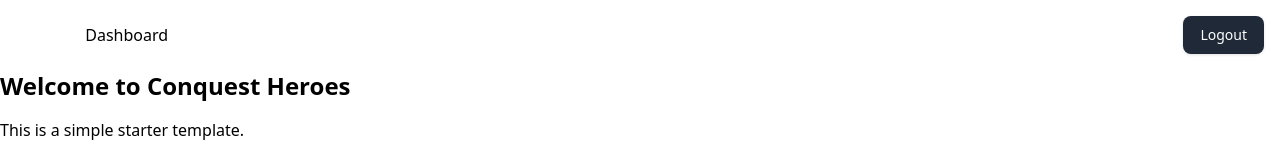
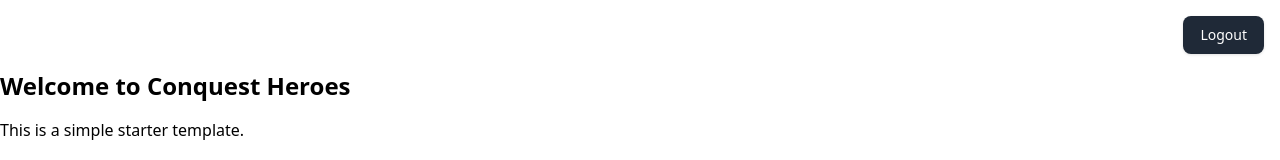
Before and after one commit to robert-s-hogan/vue3-firebase-starter-template, a Vue app: page / in a window 1280 px wide. Shown: the top 160 px of the page. Built offline with nearby package versions, Linux system fonts and the light colour scheme; no server answers; sample sign-in values are in the browser's storage.

Commit message:
Refactor reactive auth state management: router guard, useAuth, BaseNavigation (Closes #3)

```diff
--- a/package.json
+++ b/package.json
@@ -28,6 +28,7 @@
   },
   "dependencies": {
     "firebase": "^10.14.0",
+    "pinia": "3.0.2",
     "vue": "^3.5.10",
     "vue-router": "^4.4.5"
   },
--- a/src/components/molecules/BaseNavigation/BaseNavigation.vue
+++ b/src/components/molecules/BaseNavigation/BaseNavigation.vue
@@ -1,15 +1,16 @@
 <template>
   <nav class="space-x-4">
-    <BaseLink v-if="isAuthenticated" to="/dashboard" class="text-black">
-      Dashboard
-    </BaseLink>
-    <!-- Additional links can be added here -->
+    <!-- only show if store says we're authenticated -->
+    <BaseLink v-if="isAuthenticated" to="/dashboard"> Dashboard </BaseLink>
   </nav>
 </template>
 
 <script setup lang="ts">
+import { computed } from 'vue'
+import { useAuthStore } from '@/stores/authStore'
 import BaseLink from '@/components/atoms/BaseLink/BaseLink.vue'
-defineProps<{
-  isAuthenticated: boolean
-}>()
+
+// pull reactive auth state from Pinia store
+const authStore = useAuthStore()
+const isAuthenticated = computed(() => authStore.isAuthenticated)
 </script>
--- /dev/null
+++ b/src/hooks/index.ts
@@ -0,0 +1,51 @@
+// src/hooks/useAuth.ts
+import { useRouter } from 'vue-router'
+import { auth } from '@/firebase/firebaseConfig'
+import {
+  login as loginService,
+  loginWithGoogle as googleService,
+  register as registerService,
+  logout as logoutService,
+} from '@/services/authServices'
+import type { FirebaseError } from 'firebase/app'
+
+export const useAuth = () => {
+  const router = useRouter()
+
+  const login = async (email: string, password: string) => {
+    try {
+      await loginService(auth, email, password)
+      router.push({ name: 'Dashboard' }) // redirect after login
+    } catch (err: unknown) {
+      const e = err as FirebaseError
+      throw new Error(e.message) // bubble up
+    }
+  }
+
+  const loginWithGoogle = async () => {
+    try {
+      await googleService(auth)
+      router.push({ name: 'Dashboard' })
+    } catch (err: unknown) {
+      const e = err as FirebaseError
+      throw new Error(e.message)
+    }
+  }
+
+  const register = async (email: string, password: string) => {
+    await registerService(auth, email, password)
+    router.push({ name: 'Dashboard' })
+  }
+
+  const logout = async () => {
+    try {
+      await logoutService(auth)
+      router.push({ name: 'Home' })
+    } catch (err: unknown) {
+      const e = err as FirebaseError
+      throw new Error(e.message)
+    }
+  }
+
+  return { login, loginWithGoogle, register, logout }
+}
--- a/src/router/index.ts
+++ b/src/router/index.ts
@@ -3,17 +3,15 @@ import {
   createRouter,
   createWebHistory,
   type RouteRecordRaw,
-  type NavigationGuardNext,
-  type RouteLocationNormalized,
+  // type NavigationGuardNext,
+  // type RouteLocationNormalized,
 } from 'vue-router'
-import type { User } from 'firebase/auth'
 import HomeView from '@/views/home/HomeView.vue'
-import Login from '@/views/login/LoginView.vue'
-import Dashboard from '@/views/dashboard/DashboardView.vue'
+import LoginView from '@/views/login/LoginView.vue'
+import DashboardView from '@/views/dashboard/DashboardView.vue'
 import AuthLayout from '@/layouts/auth/AuthLayout.vue'
 import DefaultLayout from '@/layouts/default/DefaultLayout.vue'
-import { auth } from '@/firebase/firebaseConfig'
-import { onAuthStateChanged } from 'firebase/auth'
+import { useAuthStore } from '@/stores/authStore'
 
 const routes: RouteRecordRaw[] = [
   {
@@ -21,7 +19,7 @@ const routes: RouteRecordRaw[] = [
     component: DefaultLayout,
     children: [
       { path: '', name: 'Home', component: HomeView },
-      { path: 'login', name: 'Login', component: Login },
+      { path: 'login', name: 'Login', component: LoginView },
       {
         path: 'register',
         name: 'Register',
@@ -39,8 +37,8 @@ const routes: RouteRecordRaw[] = [
     component: AuthLayout,
     meta: { requiresAuth: true },
     children: [
-      { path: '', name: 'Dashboard', component: Dashboard },
-      // Add other authenticated routes here
+      { path: '', name: 'Dashboard', component: DashboardView },
+      // Future protected routes can go here
     ],
   },
   { path: '/:pathMatch(.*)*', redirect: '/' },
@@ -51,76 +49,30 @@ const router = createRouter({
   routes,
 })
 
-// 👇 Explicitly typed cleanup function
-let unsubscribeAuth: (() => void) | null = null
-let isAuthInitialized = false
-
-// --- Helper function to check auth and decide navigation ---
-function checkAuthAndNavigate(
-  to: RouteLocationNormalized,
-  requiresAuth: boolean,
-  user: User | null,
-  next: NavigationGuardNext,
-) {
-  const isDevelopment = import.meta.env.DEV
-
-  if (requiresAuth && !user) {
-    if (isDevelopment) {
-      console.warn(
-        `%c[AuthGuard] DEV MODE: Bypassing auth check for "${to.path}".`,
-        'color: orange;',
-      )
-      next()
-    } else {
-      console.log(
-        `[AuthGuard] Redirecting to Login. Route "${to.path}" requires auth.`,
-      )
-      next({ name: 'Login', query: { redirect: to.fullPath } })
-    }
-  } else {
-    next()
-  }
-}
-
 // --- Navigation Guard ---
 router.beforeEach((to, from, next) => {
+  const authStore = useAuthStore()
   const requiresAuth = to.matched.some((record) => record.meta?.requiresAuth)
 
-  if (!isAuthInitialized) {
-    if (!unsubscribeAuth) {
-      unsubscribeAuth = onAuthStateChanged(
-        auth,
-        (user) => {
-          isAuthInitialized = true
-          console.log(
-            `%c[AuthGuard] Initial state determined. User: ${
-              user ? user.email : 'Not Logged In'
-            }`,
-            user ? 'color: green;' : 'color: red;',
-          )
-          checkAuthAndNavigate(to, requiresAuth, user, next)
-        },
-        (error) => {
-          console.error('[AuthGuard] Error getting initial auth state:', error)
-          isAuthInitialized = true
-          console.log(
-            `%c[AuthGuard] Initial state determined (error). User: Not Logged In`,
-            'color: red;',
-          )
-          checkAuthAndNavigate(to, requiresAuth, null, next)
-        },
-      )
+  if (!authStore.initialized) {
+    // Wait for auth to initialize before proceeding
+    const unwatch = authStore.$subscribe(() => {
+      if (authStore.initialized) {
+        unwatch()
+        proceed()
+      }
+    })
+  } else {
+    proceed()
+  }
+
+  function proceed() {
+    if (requiresAuth && !authStore.isAuthenticated) {
+      console.log('[AuthGuard] No authenticated user. Redirecting to Login...')
+      next({ name: 'Login', query: { redirect: to.fullPath } })
+    } else {
+      next()
     }
-    // Wait for onAuthStateChanged to call next()
-  } else {
-    const user = auth.currentUser
-    console.log(
-      `%c[AuthGuard] Navigating. Current User: ${
-        user ? user.email : 'Not Logged In'
-      }`,
-      user ? 'color: green;' : 'color: red;',
-    )
-    checkAuthAndNavigate(to, requiresAuth, user, next)
   }
 })
 
--- a/src/services/authServices.ts
+++ b/src/services/authServices.ts
@@ -9,9 +9,9 @@ import {
 } from 'firebase/auth'
 import type { FirebaseError } from 'firebase/app'
 
-/* ------------------------------------------------------------------ */
-/*  login                                                             */
-/* ------------------------------------------------------------------ */
+/* ------------------------------ */
+/*           login              */
+/* ------------------------------ */
 export const login = async (
   auth: Auth,
   email: string,
--- /dev/null
+++ b/src/stores/authStore.ts
@@ -0,0 +1,16 @@
+// src/stores/authStore.ts
+import { defineStore } from 'pinia'
+import { auth } from '@/firebase/firebaseConfig'
+import { onAuthStateChanged, type User } from 'firebase/auth'
+import { ref, computed } from 'vue'
+
+export const useAuthStore = defineStore('auth', () => {
+  const user = ref<User | null>(null)
+  const initialized = ref(false)
+  onAuthStateChanged(auth, (u) => {
+    user.value = u
+    initialized.value = true
+  })
+  const isAuthenticated = computed(() => !!user.value)
+  return { user, isAuthenticated, initialized }
+})
--- a/vite.config.ts
+++ b/vite.config.ts
@@ -13,6 +13,7 @@ export default defineConfig({
       '@/firebase': path.resolve(__dirname, 'src/firebase'),
       '@/layouts': path.resolve(__dirname, 'src/layouts'),
       '@/services': path.resolve(__dirname, 'src/services'),
+      '@/stores': path.resolve(__dirname, 'src/stores'),
       '@/utils': path.resolve(__dirname, 'src/utils'),
       '@/views': path.resolve(__dirname, 'src/views'),
     },
```
Also changed, not shown: src/main.ts (+9 -1 lines), all-files.txt, 1 other file (tests, documents, lock files or other folders).
